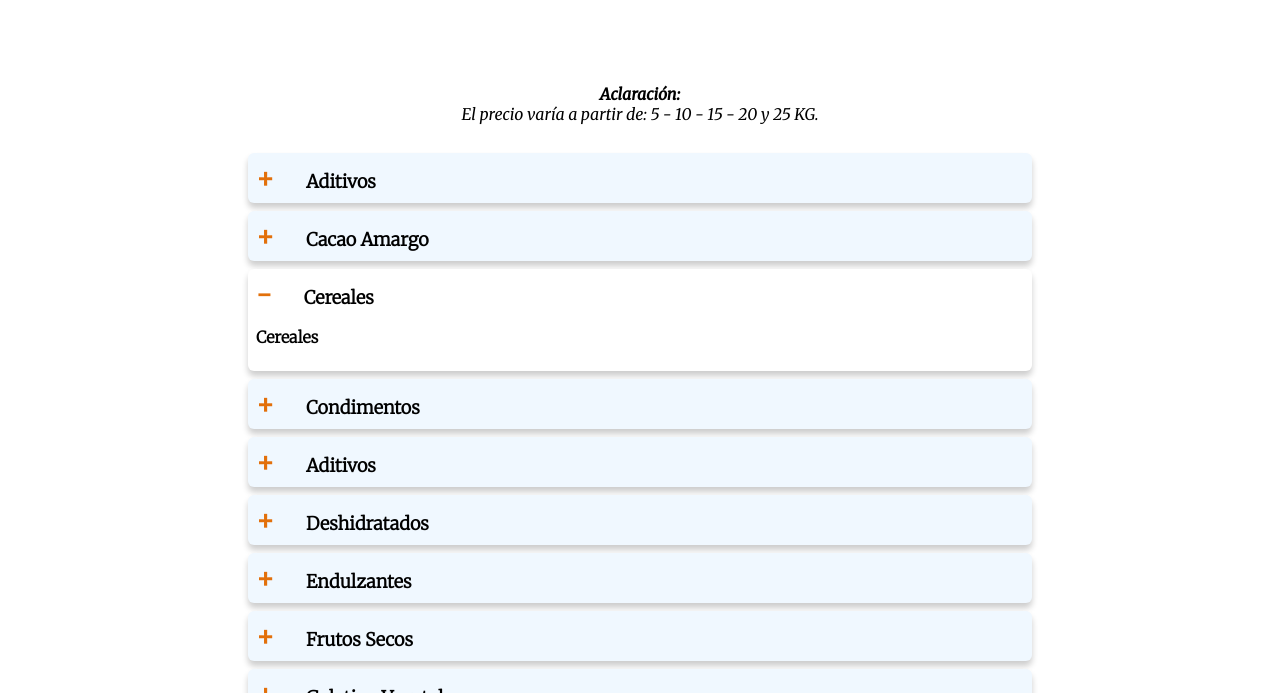
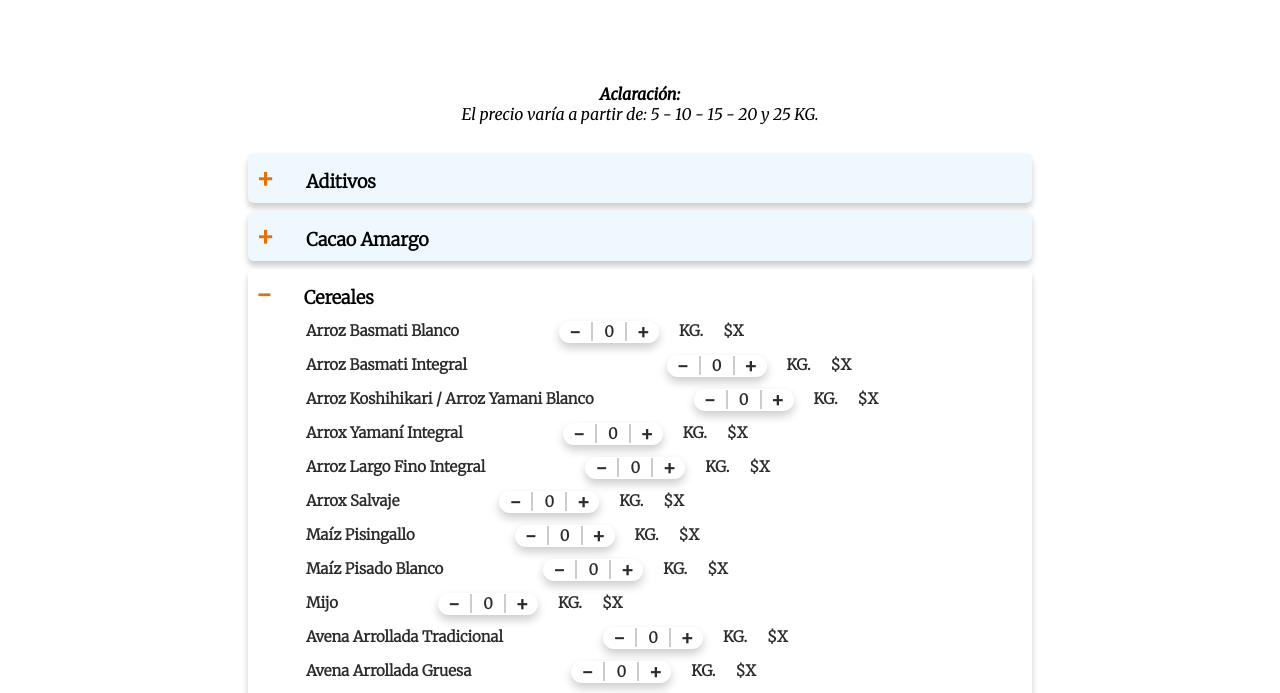
Before and after one commit to paulavluca/Proyecto_Huella_Sagrada, a plain HTML site: page index.html in a window 1280 px wide. Both pictures are taken after a click on the element "Cereales". Shown: the part 2325-3018 px from the top of the page. Drawn offline with nearby package versions, Linux system fonts and the light colour scheme.

Commit message:
Commit 17-8

```diff
--- a/index.html
+++ b/index.html
@@ -154,11 +154,11 @@
         </div>
         <div class="txt_img_envios">
             <div class="mapa_envios">
-                <img src="./img/image_map.png" alt="">
+                <img src="./img/mapa_gba.png" alt="">
+            </div>
+            <div class="p_envios">
                 <p>Zonas de distribuci&oacute;n</p>
             </div>
-
-
         </div>
     </div>
 </section>
@@ -232,7 +232,126 @@
             <details>
                 <summary>Cereales</summary>
                 <div class="accordion_header">
-                    <p>Cereales</p>
+                    <div class="accordion_parrafo">
+                        Arroz Basmati Blanco
+                        <div class="wrapper">
+                            <span class="minus">-</span>
+                            <span class="num">0</span>
+                            <span class="plus">+</span>
+                        </div>
+                        <p>KG.</p>
+                        <p>$X</p>
+                    </div>
+                    <div class="accordion_parrafo">
+                        Arroz Basmati Integral &nbsp;&nbsp;&nbsp;&nbsp;&nbsp;&nbsp;&nbsp;&nbsp;&nbsp;&nbsp;&nbsp;&nbsp;&nbsp;&nbsp;&nbsp;&nbsp;&nbsp;&nbsp;&nbsp;&nbsp;&nbsp;&nbsp;&nbsp;&nbsp;&nbsp;&nbsp;&nbsp;
+                        <div class="wrapper">
+                            <span class="minus">-</span>
+                            <span class="num">0</span>
+                            <span class="plus">+</span>
+                        </div>
+                        <p>KG.</p>
+                        <p>$X</p>
+                    </div>
+                    <div class="accordion_parrafo">
+                        Arroz Koshihikari / Arroz Yamani Blanco
+                        <div class="wrapper">
+                            <span class="minus">-</span>
+                            <span class="num">0</span>
+                            <span class="plus">+</span>
+                        </div>
+                        <p>KG.</p>
+                        <p>$X</p>
+                    </div>
+                    <div class="accordion_parrafo">
+                        Arrox Yaman&iacute; Integral
+                        <div class="wrapper">
+                            <span class="minus">-</span>
+                            <span class="num">0</span>
+                            <span class="plus">+</span>
+                        </div>
+                        <p>KG.</p>
+                        <p>$X</p>
+                    </div>
+                    <div class="accordion_parrafo">
+                        Arroz Largo Fino Integral
+                        <div class="wrapper">
+                            <span class="minus">-</span>
+                            <span class="num">0</span>
+                            <span class="plus">+</span>
+                        </div>
+                        <p>KG.</p>
+                        <p>$X</p>
+                    </div>
+                    <div class="accordion_parrafo">
+                        Arrox Salvaje
+                        <div class="wrapper">
+                            <span class="minus">-</span>
+                            <span class="num">0</span>
+                            <span class="plus">+</span>
+                        </div>
+                        <p>KG.</p>
+                        <p>$X</p>
+                    </div>
+                    <div class="accordion_parrafo">
+                        Ma&iacute;z Pisingallo
+                        <div class="wrapper">
+                            <span class="minus">-</span>
+                            <span class="num">0</span>
+                            <span class="plus">+</span>
+                        </div>
+                        <p>KG.</p>
+                        <p>$X</p>
+                    </div>
+                    <div class="accordion_parrafo">
+                        Ma&iacute;z Pisado Blanco
+                        <div class="wrapper">
+                            <span class="minus">-</span>
+                            <span class="num">0</span>
+                            <span class="plus">+</span>
+                        </div>
+                        <p>KG.</p>
+                        <p>$X</p>
+                    </div>
+                    <div class="accordion_parrafo">
+                        Mijo
+                        <div class="wrapper">
+                            <span class="minus">-</span>
+                            <span class="num">0</span>
+                            <span class="plus">+</span>
+                        </div>
+                        <p>KG.</p>
+                        <p>$X</p>
+                    </div>
+                    <div class="accordion_parrafo">
+                        Avena Arrollada Tradicional
+                        <div class="wrapper">
+                            <span class="minus">-</span>
+                            <span class="num">0</span>
+                            <span class="plus">+</span>
+                        </div>
+                        <p>KG.</p>
+                        <p>$X</p>
+                    </div>
+                    <div class="accordion_parrafo">
+                        Avena Arrollada Gruesa
+                        <div class="wrapper">
+                            <span class="minus">-</span>
+                            <span class="num">0</span>
+                            <span class="plus">+</span>
+                        </div>
+                        <p>KG.</p>
+                        <p>$X</p>
+                    </div>
+                    <div class="accordion_parrafo">
+                        Avena Arrollada Instant&aacute;nea
+                        <div class="wrapper">
+                            <span class="minus">-</span>
+                            <span class="num">0</span>
+                            <span class="plus">+</span>
+                        </div>
+                        <p>KG.</p>
+                        <p>$X</p>
+                    </div>
                 </div>
             </details>
             <!-- Condimentos -->
--- a/style.css
+++ b/style.css
@@ -357,6 +357,13 @@ body{
     font-family: "Open sans";
   } */
 
+  .txt_img_envios{
+    display: flex;
+    flex-direction: space-between;
+    height: 100%;
+    width: 70%;
+  }
+
   .txt_img_envios span{
     font-family: "Open sans";
     font-size: 35px;
@@ -365,14 +372,15 @@ body{
   }
 
   .mapa_envios{
-    position: relative;
+    position: absolute;
     padding: 0;
     margin: 0;
   }
   .mapa_envios img{
-    height: 40%;
-    width: 60%;
-    margin-top: 8%;
+    height: 180%;
+    width: 180%;
+    margin-top: -22%;
+    margin-left: -50%;
   }
 
   .pin_lunes{
@@ -381,11 +389,13 @@ body{
   .lunes_envios:hover .pin_lunes{
     display: block;
   }
-  .mapa_envios p{
+  .p_envios p{
+    position: relative;
     font-size: 2em;
     color: #000;
     transform: rotate(90deg);
-    margin: 15% -31% 0 0;
+    margin-top: 70%;
+    padding-right: 500px;
   }
 
   /* COLOR LOGOS #E2700B*/
```
Also changed, not shown: img/mapa_gba.png (added).
